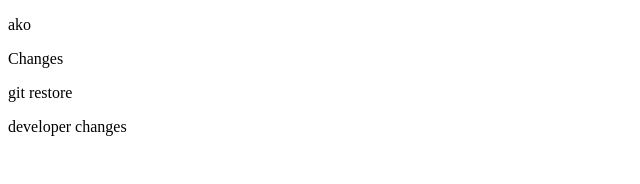
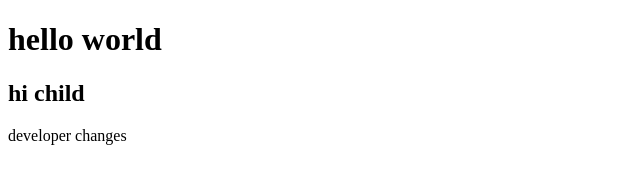
Before and after one commit to Charline0724/MyRepo1, a plain HTML site: page index.html in a window 1280 px wide. Shown: the whole page, without its empty margins (0-640 px from the left). Drawn offline with Linux system fonts and the light colour scheme.

```diff
--- a/index.html
+++ b/index.html
@@ -6,9 +6,8 @@
     <title>Document</title>
 </head>
 <body>
-    <p>ako</p>
-    <p>Changes</p>git restore
-    <div class=""></div>
+    <h1>hello world</h1>
+    <h2>hi child</h2>
     <p>developer changes</p>
 </body>
 </html>
```
